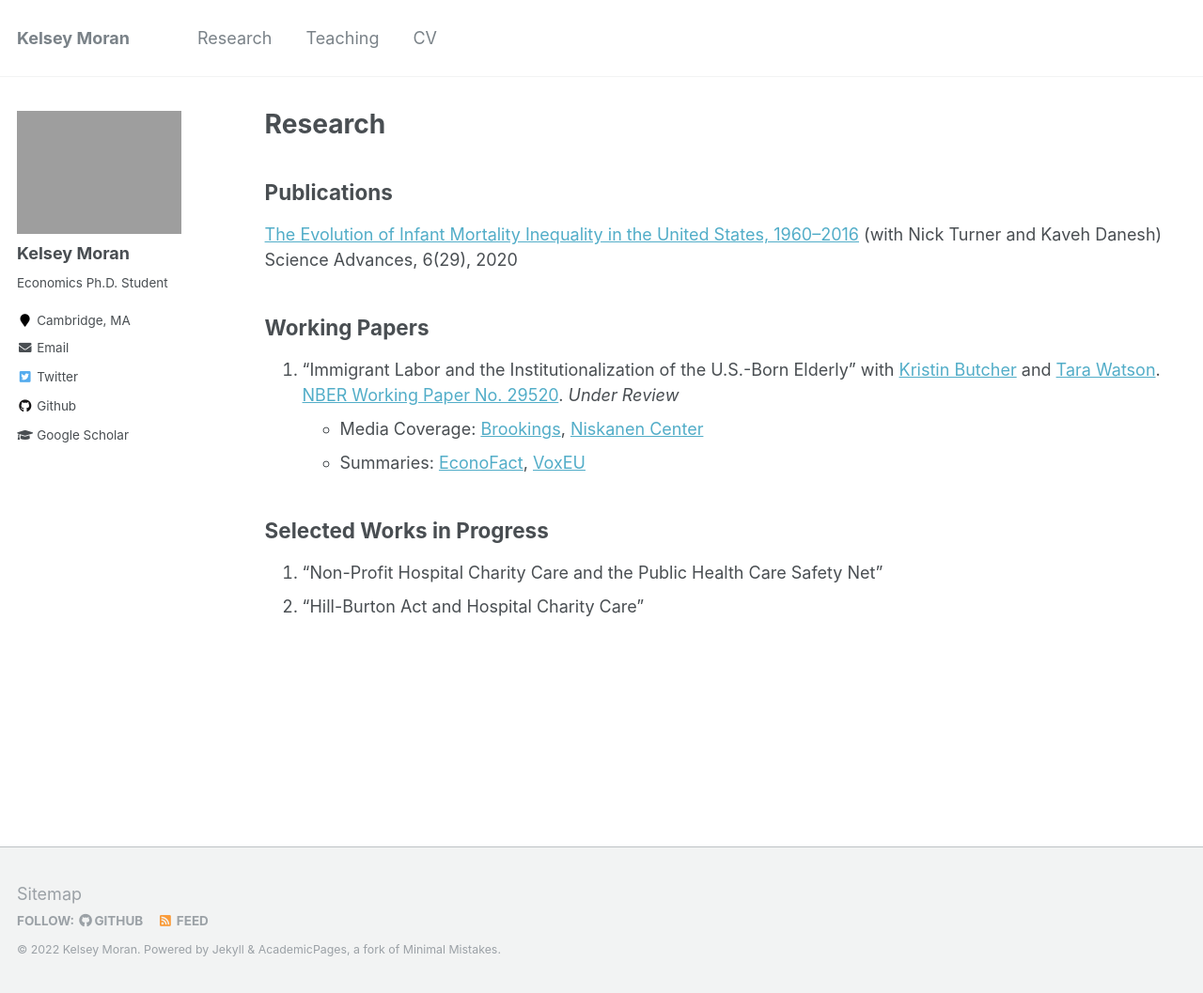
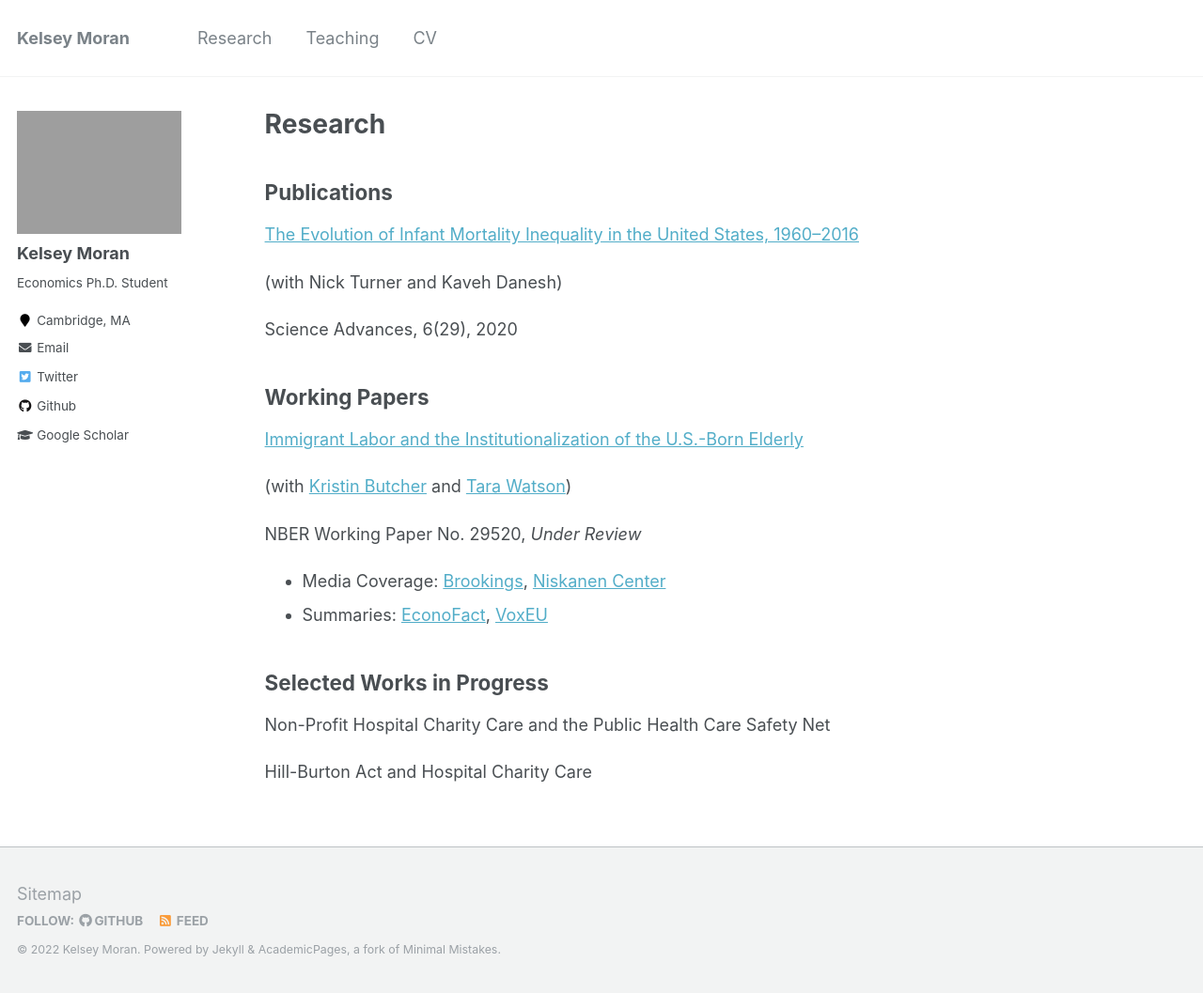
Before and after one commit to kelseymoran/kelseymoran.github.io, a Jekyll site: the page built from _pages/publications.md, in a window 1280 px wide and 1057 px high. Shown: the whole window at 94% size. Built offline with Jekyll 4.4.1, drawn with Linux system fonts in a browser that asks for light colours; part of the change alters nothing that is shown.

Commit message:
more updated formatting

```diff
--- a/_pages/publications.md
+++ b/_pages/publications.md
@@ -8,19 +8,29 @@ author_profile: true
 ## Publications
 
 [The Evolution of Infant Mortality Inequality in the United States, 1960–2016](https://www.science.org/doi/full/10.1126/sciadv.aba5908)
+
 (with Nick Turner and Kaveh Danesh)
+
 Science Advances, 6(29), 2020
+
 
 ## Working Papers
 
-1. “Immigrant Labor and the Institutionalization of the U.S.-Born Elderly” with [Kristin Butcher](https://www.wellesley.edu/economics/faculty/butcherk) and [Tara Watson](https://econ.williams.edu/profile/twatson/). [NBER Working Paper No. 29520](/files/w29520.pdf). *Under Review*
+[Immigrant Labor and the Institutionalization of the U.S.-Born Elderly](/files/w29520.pdf)
+
+(with [Kristin Butcher](https://www.wellesley.edu/economics/faculty/butcherk) and [Tara Watson](https://econ.williams.edu/profile/twatson/))
+
+NBER Working Paper No. 29520, *Under Review*
 - Media Coverage: [Brookings](https://www.brookings.edu/blog/up-front/2021/12/02/hutchins-roundup-immigrant-labor-nafta-and-more/), [Niskanen Center](https://www.niskanencenter.org/immigrant-labor-holds-the-key-to-whether-americans-can-age-at-home/)
 - Summaries: [EconoFact](https://econofact.org/immigrant-workers-and-care-for-americas-elderly), [VoxEU](https://voxeu.org/article/immigration-and-care-america-s-older-population)
 
+
 ## Selected Works in Progress
 
-1. “Non-Profit Hospital Charity Care and the Public Health Care Safety Net”
-2. “Hill-Burton Act and Hospital Charity Care”
+Non-Profit Hospital Charity Care and the Public Health Care Safety Net
+
+Hill-Burton Act and Hospital Charity Care
+
 
 <!-- {% if author.googlescholar %}
   You can also find my articles on <u><a href="{{author.googlescholar}}">my Google Scholar profile</a>.</u>
```
